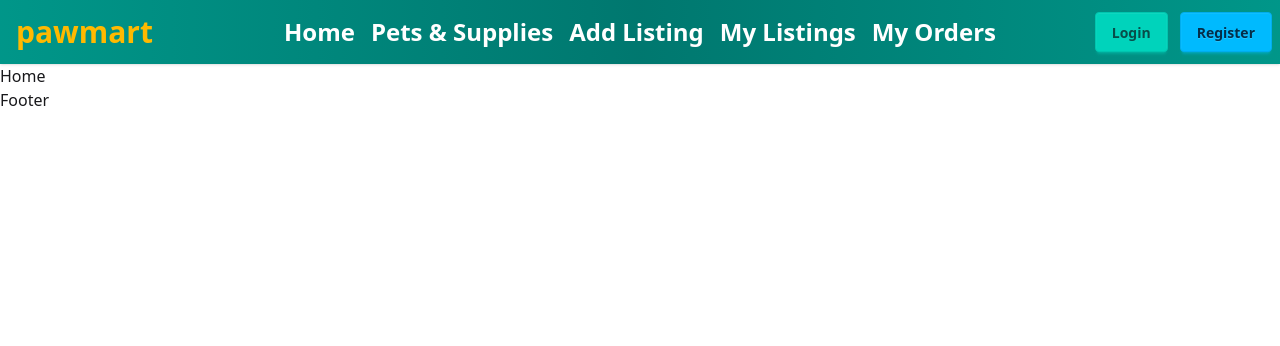
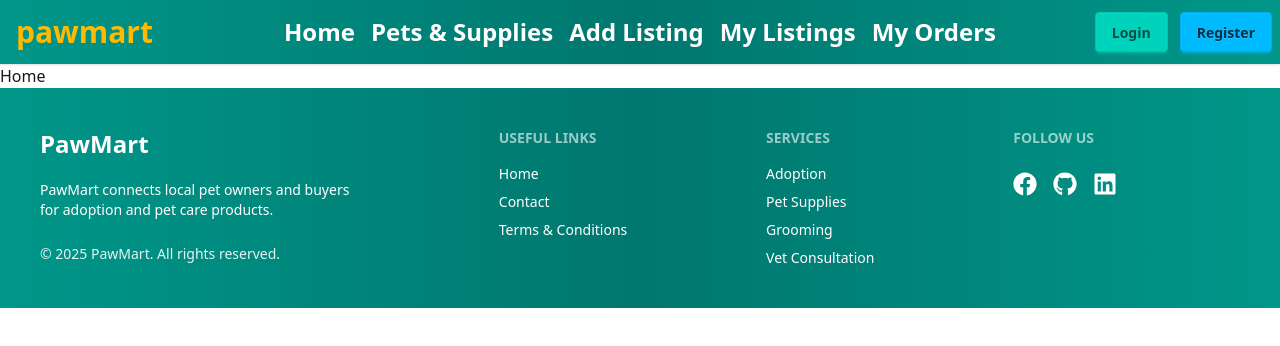
Before and after one commit to mehedihasanshohan/pawmart-client, a React app: page / in a window 1280 px wide. Shown: the top 346 px of the page. Built offline with nearby package versions, Linux system fonts and the light colour scheme; the HTML template or start-up script is replaced by a standard one.

Commit message:
added error page

```diff
--- a/package.json
+++ b/package.json
@@ -13,6 +13,7 @@
     "@tailwindcss/vite": "^4.1.17",
     "react": "^19.1.1",
     "react-dom": "^19.1.1",
+    "react-icons": "^5.5.0",
     "react-router": "^7.9.5",
     "react-toastify": "^11.0.5",
     "tailwindcss": "^4.1.17"
--- a/src/components/Footer.jsx
+++ b/src/components/Footer.jsx
@@ -1,8 +1,49 @@
 import React from 'react'
+import { FaFacebook, FaGithub, FaLinkedin } from 'react-icons/fa'
+import { Link } from 'react-router'
 
 const Footer = () => {
   return (
-    <div>Footer</div>
+    <footer
+      data-aos="zoom-in-up"
+      className="footer sm:footer-horizontal text-white p-10 bg-linear-to-r from-teal-600 via-teal-700 to-teal-600"
+    >
+      <aside>
+        <Link to="/" className="flex items-center gap-2 mb-3">
+          <span className="text-2xl font-bold">PawMart</span>
+        </Link>
+        <p className="max-w-xs text-sm">
+          PawMart connects local pet owners and buyers for adoption and pet care products.
+        </p>
+        <p className="mt-4 text-sm opacity-90">
+          © {new Date().getFullYear()} PawMart. All rights reserved.
+        </p>
+      </aside>
+
+      <nav>
+        <h6 className="footer-title">Useful Links</h6>
+        <Link to="/" className="link link-hover">Home</Link>
+        <Link to="/contact" className="link link-hover">Contact</Link>
+        <Link to="/terms" className="link link-hover">Terms & Conditions</Link>
+      </nav>
+
+      <nav>
+        <h6 className="footer-title">Services</h6>
+        <a className="link link-hover">Adoption</a>
+        <a className="link link-hover">Pet Supplies</a>
+        <a className="link link-hover">Grooming</a>
+        <a className="link link-hover">Vet Consultation</a>
+      </nav>
+
+      <nav>
+        <h6 className="footer-title">Follow Us</h6>
+        <div className="flex gap-4 mt-2">
+          <Link to="/" aria-label="Facebook"><FaFacebook className="w-6 h-6 hover:text-blue-400" /></Link>
+          <Link to="/" aria-label="GitHub"><FaGithub className="w-6 h-6 hover:text-gray-300" /></Link>
+          <Link to="/" aria-label="LinkedIn"><FaLinkedin className="w-6 h-6 hover:text-blue-300" /></Link>
+        </div>
+      </nav>
+    </footer>
   )
 }
 
--- a/src/main.jsx
+++ b/src/main.jsx
@@ -8,12 +8,14 @@ import MainLayout from './Root/MainLayOut.jsx';
 import Home from './pages/Home.jsx';
 import Login from './pages/Login';
 import Register from './pages/Register';
+import NotFound from './pages/NotFound.jsx';
 
 
 const router = createBrowserRouter([
   {
     path: "/",
     element: <MainLayout></MainLayout>,
+    errorElement: <NotFound></NotFound>,
     children: [
       {index: true, element: <Home></Home>},
       {
--- a/src/pages/NotFound.jsx
+++ b/src/pages/NotFound.jsx
@@ -1,8 +1,21 @@
 import React from 'react'
+import { Link } from 'react-router'
+import errorImg from '/error-404.png'
+import Footer from '../components/Footer'
+import Navbar from '../components/Navbar'
 
 const NotFound = () => {
   return (
-    <div>NotFound</div>
+    <div>
+    <Navbar></Navbar>
+    <div className='bg-[#CCE1F7] min-h-screen flex flex-col justify-center items-center gap-6'>
+      <img src={errorImg} alt="" />
+      <h2 className='text-black font-bold text-2xl'>Oops! page not found!</h2>
+      <p className='text-gray-500 font-normal '>The page you are looking is not available</p>
+      <Link to={-1} className='btn btn-info'>Go Back!</Link>
+    </div>
+    <Footer></Footer>
+    </div>
   )
 }
 
```
Also changed, not shown: public/error-404.png (added), 1 other file (tests, documents, lock files or other folders).
